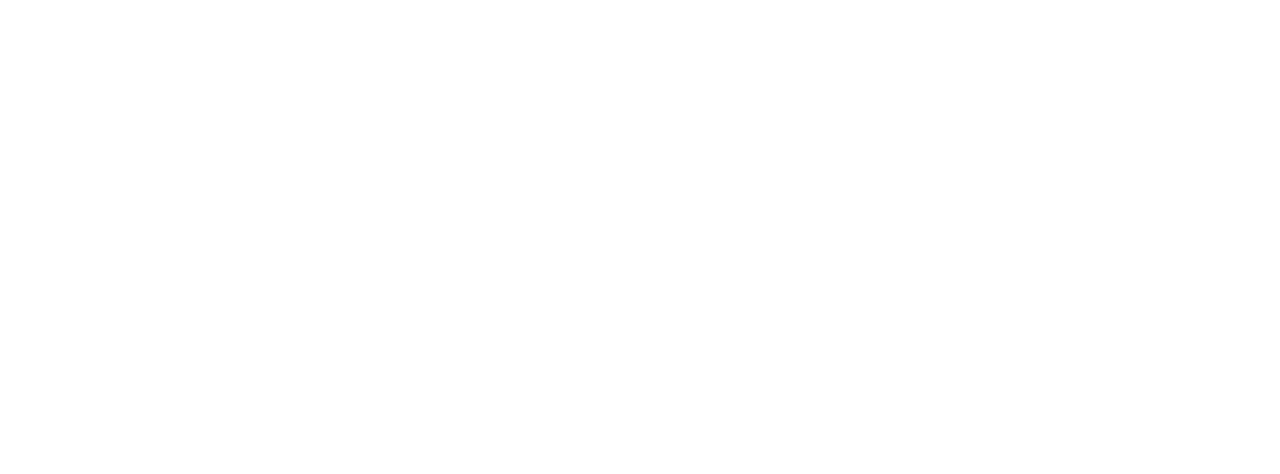
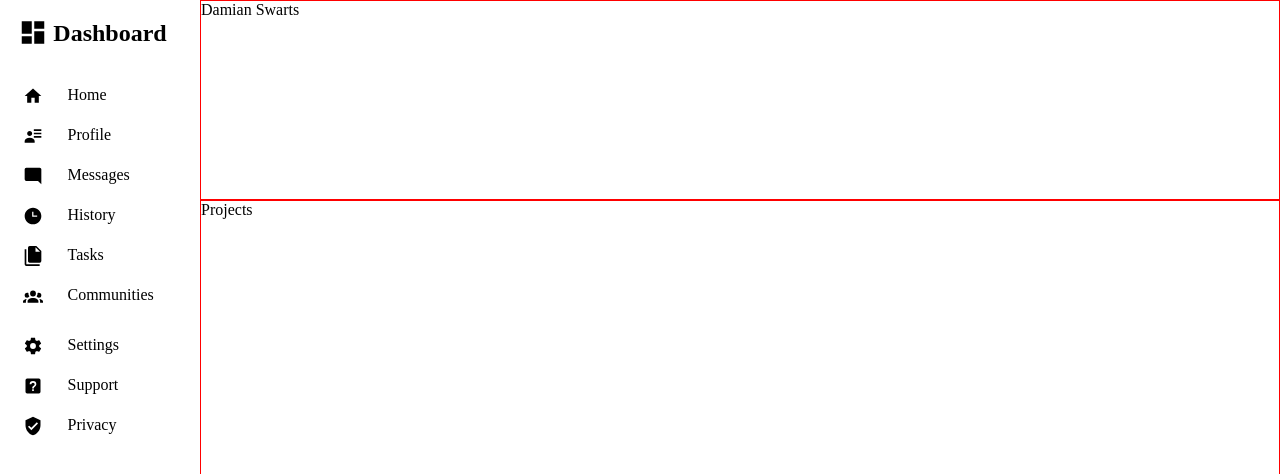
Before and after one commit to DamianSwarts/admin-dashboard, a plain HTML site: page index.html in a window 1280 px wide. Shown: the top 474 px of the page. Drawn offline with Linux system fonts and the light colour scheme.

Commit message:
Positioned the items in the <nav> element to look like the design in the dashboard-design.png image

```diff
--- a/index.html
+++ b/index.html
@@ -4,9 +4,37 @@
         <meta charset="UTF-8">
         <meta name="viewport" content="width=device-width, initial-scale=1.0">
         <link href="styles.css" rel="stylesheet">
-        <title>Document</title>
+        <title>Admin Dashboard</title>
     </head>
     <body>
-
+        <nav>
+            <div class="nav-header">
+                <div class="img-container">
+                    <img src="images/icons/view-dashboard.svg" class="icon dashboard">
+                </div>
+                <div class="h2-container">
+                    <h2>Dashboard</h2>
+                </div>
+            </div>
+            <ul class="ul-1">
+                <img src="images/icons/home.svg" class="icon"><li> Home</li>
+                <img src="images/icons/account-details.svg" class="icon"><li> Profile</li>
+                <img src="images/icons/message-reply.svg" class="icon"> <li> Messages</li>
+                <img src="images/icons/clock-time-three.svg" class="icon"><li> History</li>
+                <img src="images/icons/file-multiple.svg" class="icon"> <li>Tasks</li>
+                <img src="images/icons/account-group.svg" class="icon"><li> Communities</li>
+            </ul>
+            <ul class="ul-2">
+                <img src="images/icons/cog.svg" class="icon"><li> Settings</li>
+                <img src="images/icons/help-box.svg" class="icon"><li> Support</li>
+                <img src="images/icons/shield-check.svg" class="icon"><li> Privacy</li>
+            </ul>
+        </nav>
+        <header>
+            Damian Swarts
+        </header>
+        <main>
+            Projects
+        </main>
     </body>
 </html>
--- a/styles.css
+++ b/styles.css
@@ -0,0 +1,93 @@
+body {
+    margin: 0;
+    padding: 0;
+    display: grid;
+    grid-template-columns: 0.7fr 4fr;
+    grid-template-rows: 1fr 3fr;
+    height: 100vh;
+}
+
+nav {
+    grid-column: 1 / 2;
+    grid-row: 1 / 3;
+    display: grid;
+    grid-template-columns: 1fr 2fr;
+    grid-template-rows: 70px 250px 200px;
+    justify-items: center;
+    min-width: 200px;
+    /*height: 100vh;*/
+    margin: 0;
+    padding: 0;
+}
+
+nav > .ul-1 {
+    grid-column: 1 / 3;
+    grid-row: 2 / 3;
+    list-style-type: none;
+    /*display: flex;
+    flex-direction:column;*/
+    /*font-size: 1em;*/
+    /*align-content: left;
+    justify-items: flex-start;*/
+    height: 100px;
+    /*min-width: 200px;
+    /*width: clamp(100px, 150px, 200px);*/
+    display: grid;
+    grid-template-columns: 25px 150px;
+    grid-template-rows: repeat(5,40px);
+    column-gap: 20px;
+    row-gap: 0;
+}
+
+nav > .ul-2{
+    grid-column: 1 / 3;
+    grid-row: 3 / 4;
+    list-style-type: none;
+    /*display: flex;
+    flex-direction:column;*/
+    /*font-size: 1em;*/
+    /*align-content: left;
+    justify-items: flex-start;*/
+    height: 10%;
+    /*min-width: 200px;
+    /*width: clamp(100px, 150px, 200px);*/
+    display: grid;
+    grid-template-columns: 25px 150px;
+    grid-template-rows: repeat(4,40px);
+    column-gap: 20px;
+    row-gap: 0;
+}
+
+.nav-header {
+    grid-row: 1 / 2;
+    width: 30px;
+    display: grid;
+    /*flex-direction: column;
+    align-items: center;
+    justify-items: center;*/
+    grid-template-columns: 1fr 2fr;
+    column-gap: 5px;
+    margin: 0px;
+    padding: 0px;
+}
+
+.icon.dashboard{
+    width: 30px;
+    height: 65px;
+}
+
+.icon {
+    width: 20px;
+    height: 20px;
+}
+
+header {
+    grid-column: 2 / 3;
+    border: 1px solid red;
+}
+
+main {
+    grid-column: 2 / 3;
+    grid-row: 2 / 3;
+    border: 1px solid red;
+}
```
Also changed, not shown: images/icons/account-details.svg (added), images/icons/account-group.svg (added), images/icons/clock-time-three.svg (added), images/icons/cog.svg (added), images/icons/file-multiple.svg (added), images/icons/help-box.svg (added), images/icons/home.svg (added), images/icons/message-reply.svg (added), images/icons/shield-check.svg (added), images/icons/view-dashboard.svg (added).
